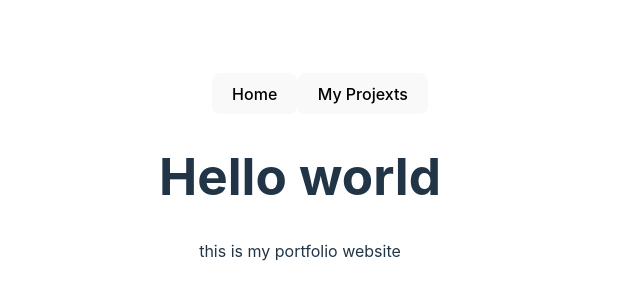
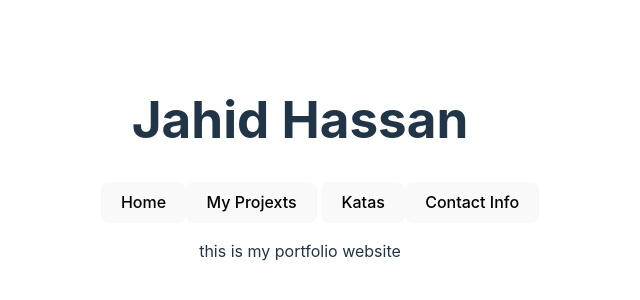
Before and after one commit to MJahidH/my-portfolio, a React (Vite) app in the folder my-portfolio/: page / in a window 1280 px wide. Shown: the part 232-532 px from the top of the page, without its empty margins (340-980 px from the left). Built offline with nearby package versions, Linux system fonts and the light colour scheme.

Commit message:
katas and contact info buttons created, title changed to my nname

```diff
--- a/my-portfolio/src/App.jsx
+++ b/my-portfolio/src/App.jsx
@@ -8,8 +8,9 @@ function App() {
 
   return (
     <>
-    <NavBar/>
-      <h1>Hello world </h1>
+
+      <h1>Jahid Hassan  </h1>
+      <NavBar/>
       <p>this is my portfolio website</p>
     </>
   );
--- a/my-portfolio/src/NavBar.jsx
+++ b/my-portfolio/src/NavBar.jsx
@@ -2,7 +2,8 @@ const NavBar = () => {
   return (
     <ul>
       <button>Home</button>
-      <button>My Projexts</button>
+      <button>My Projexts</button>      <button>Katas</button>
+      <button>Contact Info</button>
     </ul>
   );
 };
```
